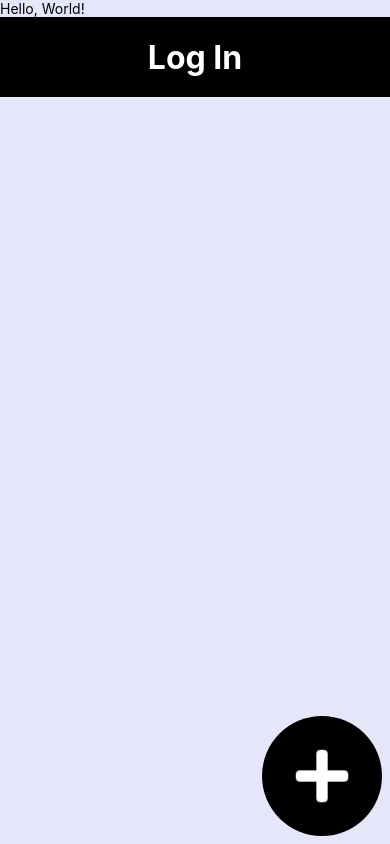
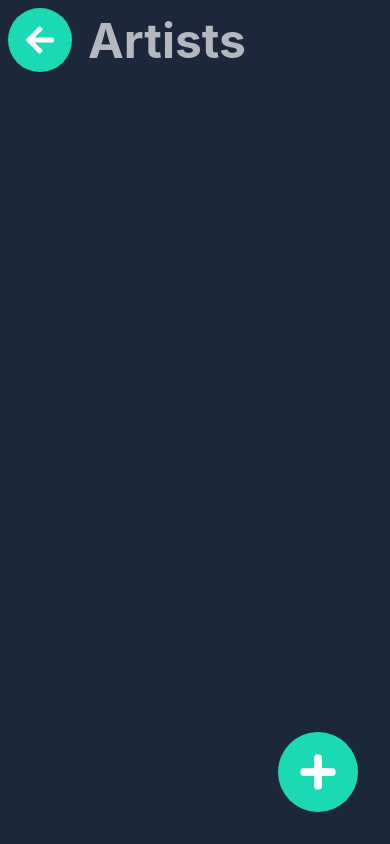
Before and after one commit to wheelsonbus/zzpotify, a React Native app: screen /Artists in a window 390 px wide. Built offline with nearby package versions, Linux system fonts and the light colour scheme.

Commit message:
Fiddled with the theming

```diff
--- a/App.js
+++ b/App.js
@@ -8,21 +8,36 @@
 import React from "react";
 import type {Node} from "react";
 import {Text} from "react-native";
+import {NavigationContainer} from "@react-navigation/native";
+import {createNativeStackNavigator} from "@react-navigation/native-stack";
 
 import {assets} from "./app/constants";
 import {patch, wheels} from "./app/components";
+import {
+    WelcomeScreen,
+    ArtistsScreen,
+    AlbumsScreen,
+    AlbumDetailsScreen,
+} from "./app/screens";
+
+const stack = createNativeStackNavigator();
 
 const App = (): Node => {
     return (
-        <patch.SafeAreaView style={{flex: 1, backgroundColor: "lavender"}}>
-            <Text>Hello, World!</Text>
-            <wheels.SpanButton text="Log In" />
-            <wheels.CircleButton
-                size={120}
-                icon={assets.icons.plus}
-                style={{position: "absolute", bottom: 8, right: 8}}
-            />
-        </patch.SafeAreaView>
+        <NavigationContainer>
+            <stack.Navigator
+                screenOptions={{headerShown: false}}
+                initialRouteName="Welcome"
+            >
+                <stack.Screen name="Welcome" component={WelcomeScreen} />
+                <stack.Screen name="Artists" component={ArtistsScreen} />
+                <stack.Screen name="Albums" component={AlbumsScreen} />
+                <stack.Screen
+                    name="AlbumDetails"
+                    component={AlbumDetailsScreen}
+                />
+            </stack.Navigator>
+        </NavigationContainer>
     );
 };
 
--- a/app/constants/theme.js
+++ b/app/constants/theme.js
@@ -7,9 +7,9 @@
 
 const theme = {
     palette: {
-        primary: "#ffd700",
+        primary: "#ffbf47",
         secondary: "#ff6347",
-        tertiary: "#1e90ff",
+        tertiary: "#1cd9b6",
         background: "#1c273b",
     },
 };
--- a/app/screens/AlbumDetailsScreen.js
+++ b/app/screens/AlbumDetailsScreen.js
@@ -96,7 +96,7 @@ const AlbumDetailsScreen = ({route, navigation}: any): Node => {
                         icon={assets.icons.arrowLeft}
                         onPress={() => navigation.goBack()}
                         style={{
-                            backgroundColor: theme.palette.secondary,
+                            backgroundColor: theme.palette.tertiary,
                             margin: 8,
                         }}
                     />
--- a/app/screens/AlbumsScreen.js
+++ b/app/screens/AlbumsScreen.js
@@ -33,7 +33,7 @@ const AlbumsScreen = ({navigation}: any): Node => {
                     icon={assets.icons.arrowLeft}
                     onPress={() => navigation.goBack()}
                     style={{
-                        backgroundColor: theme.palette.secondary,
+                        backgroundColor: theme.palette.tertiary,
                         margin: 8,
                     }}
                 />
--- a/app/screens/ArtistsScreen.js
+++ b/app/screens/ArtistsScreen.js
@@ -33,7 +33,7 @@ const ArtistsScreen = ({navigation}: any): Node => {
                     icon={assets.icons.arrowLeft}
                     onPress={() => navigation.goBack()}
                     style={{
-                        backgroundColor: theme.palette.secondary,
+                        backgroundColor: theme.palette.tertiary,
                         margin: 8,
                     }}
                 />
@@ -67,7 +67,12 @@ const ArtistsScreen = ({navigation}: any): Node => {
 
             <wheels.CircleButton
                 icon={assets.icons.plus}
-                style={{position: "absolute", bottom: 32, right: 32}}
+                style={{
+                    backgroundColor: theme.palette.tertiary,
+                    position: "absolute",
+                    bottom: 32,
+                    right: 32,
+                }}
             />
         </patch.SafeAreaView>
     );
```
